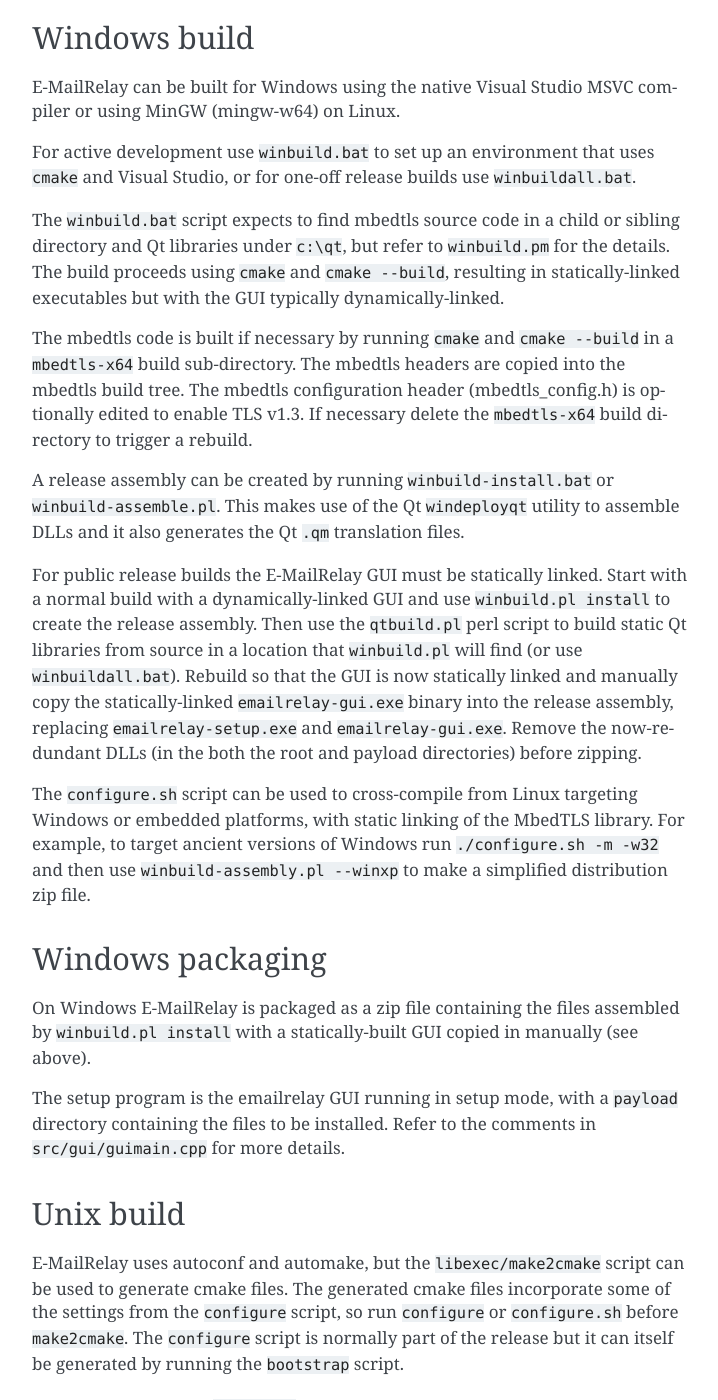
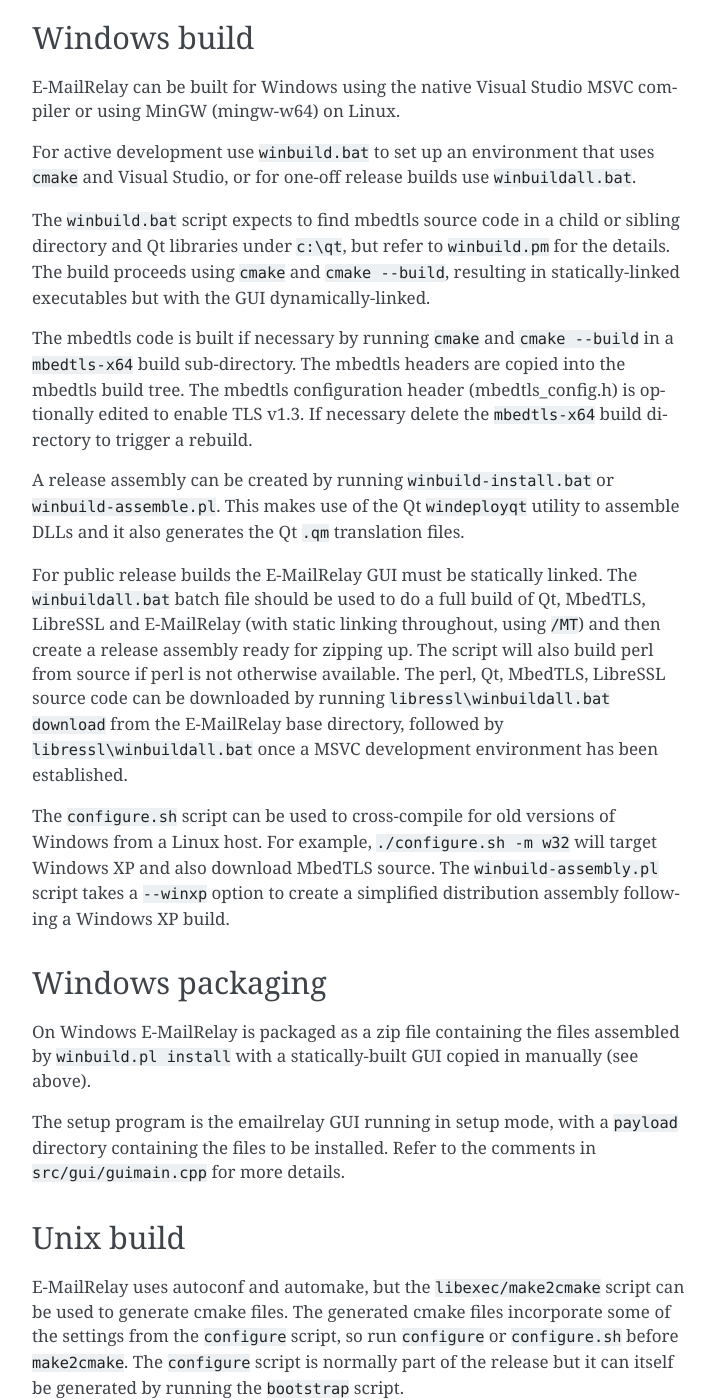
Before and after one commit to graeme-walker/emailrelay, a Sphinx documentation site: the page built from doc/developer.txt, in a window 1280 px wide and 1400 px high, scrolled down 6529 px. Shown: the whole window, without its empty margins (388-1106 px from the left). Built offline with Sphinx 7.4.7, drawn with Linux system fonts in a browser that asks for light colours; pages that are not in the unit, such as notebooks, are missing from menus.

Commit message:
task: improve winbuildall.bat

```diff
--- a/doc/developer.txt
+++ b/doc/developer.txt
@@ -285,7 +285,7 @@
 The `winbuild.bat` script expects to find mbedtls source code in a child or
 sibling directory and Qt libraries under `c:\qt`, but refer to `winbuild.pm` for
 the details. The build proceeds using `cmake` and `cmake --build`, resulting in
-statically-linked executables but with the GUI typically dynamically-linked.
+statically-linked executables but with the GUI dynamically-linked.
 
 The mbedtls code is built if necessary by running `cmake` and `cmake --build` in
 a `mbedtls-x64` build sub-directory. The mbedtls headers are copied into the
@@ -297,21 +297,20 @@
 `winbuild-assemble.pl`. This makes use of the Qt `windeployqt` utility to
 assemble DLLs and it also generates the Qt `.qm` translation files.
 
-For public release builds the E-MailRelay GUI must be statically linked. Start
-with a normal build with a dynamically-linked GUI and use `winbuild.pl install`
-to create the release assembly. Then use the `qtbuild.pl` perl script to build
-static Qt libraries from source in a location that `winbuild.pl` will find
-(or use `winbuildall.bat`). Rebuild so that the GUI is now statically linked and
-manually copy the statically-linked `emailrelay-gui.exe` binary into the release
-assembly, replacing `emailrelay-setup.exe` and `emailrelay-gui.exe`. Remove the
-now-redundant DLLs (in the both the root and payload directories) before
-zipping.
+For public release builds the E-MailRelay GUI must be statically linked. The
+`winbuildall.bat` batch file should be used to do a full build of Qt, MbedTLS,
+LibreSSL and E-MailRelay (with static linking throughout, using `/MT`) and then
+create a release assembly ready for zipping up. The script will also build perl
+from source if perl is not otherwise available. The perl, Qt, MbedTLS, LibreSSL
+source code can be downloaded by running `libressl\winbuildall.bat download`
+from the E-MailRelay base directory, followed by `libressl\winbuildall.bat`
+once a MSVC development environment has been established.
 
-The `configure.sh` script can be used to cross-compile from Linux targeting
-Windows or embedded platforms, with static linking of the MbedTLS library.
-For example, to target ancient versions of Windows run
-`./configure.sh -m -w32` and then use `winbuild-assembly.pl --winxp`
-to make a simplified distribution zip file.
+The `configure.sh` script can be used to cross-compile for old versions of
+Windows from a Linux host. For example, `./configure.sh -m w32` will target
+Windows XP and also download MbedTLS source. The `winbuild-assembly.pl`
+script takes a `--winxp` option to create a simplified distribution assembly
+following a Windows XP build.
 
 Windows packaging
 -----------------
```
Also changed, not shown: 3 other files.
